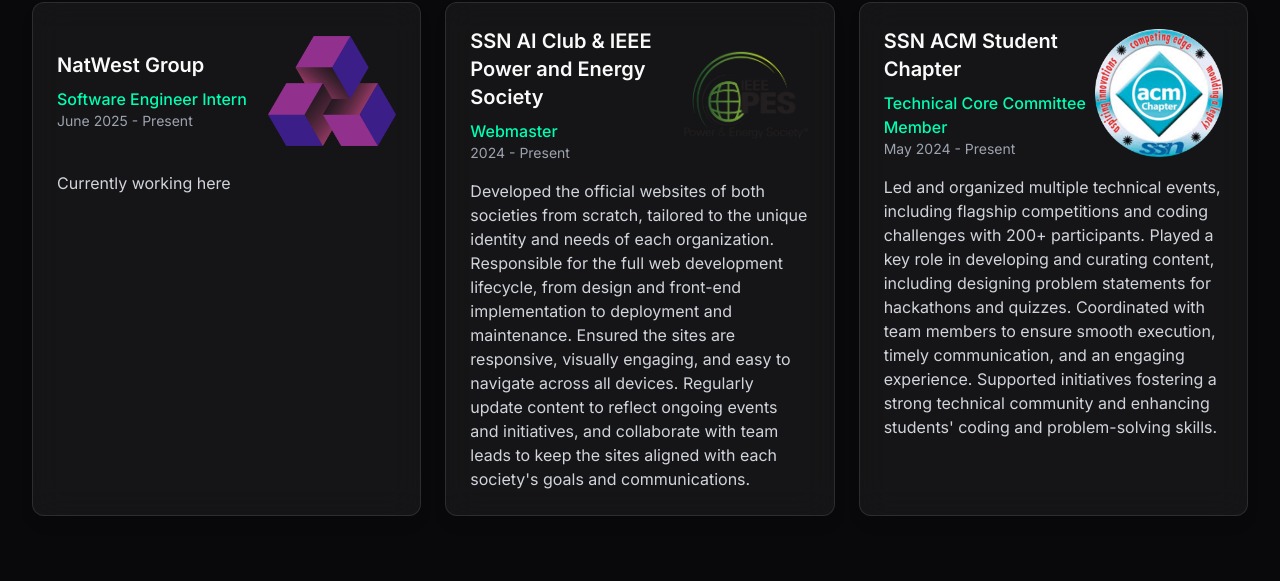
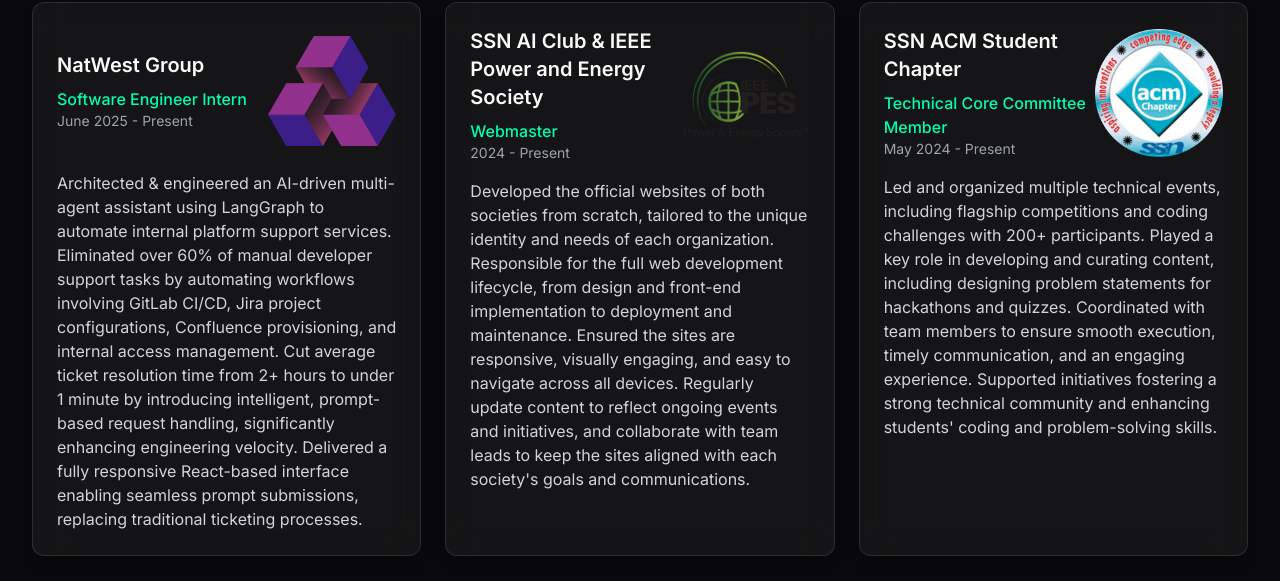
Before and after one commit to Shaun-Allan/Portfolio, a React (Vite) app: page / in a window 1280 px wide. Shown: the part 1282-1863 px from the top of the page. Built offline with nearby package versions, Linux system fonts and the light colour scheme; no server answers.

Commit message:
Modify about

```diff
--- a/src/components/About.tsx
+++ b/src/components/About.tsx
@@ -114,7 +114,7 @@ const AboutSection = () => {
             title="NatWest Group"
             role="Software Engineer Intern"
             period="June 2025 - Present"
-            description="Currently working here"
+            description="Architected & engineered an AI-driven multi-agent assistant using LangGraph to automate internal platform support services. Eliminated over 60% of manual developer support tasks by automating workflows involving GitLab CI/CD, Jira project configurations, Confluence provisioning, and internal access management. Cut average ticket resolution time from 2+ hours to under 1 minute by introducing intelligent, prompt-based request handling, significantly enhancing engineering velocity. Delivered a fully responsive React-based interface enabling seamless prompt submissions, replacing traditional ticketing processes."
             img="/about/natwest.png"
           />
 
```
